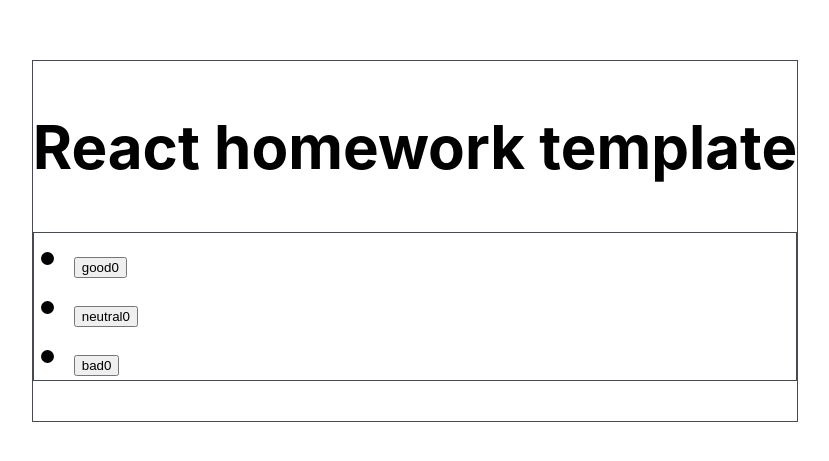
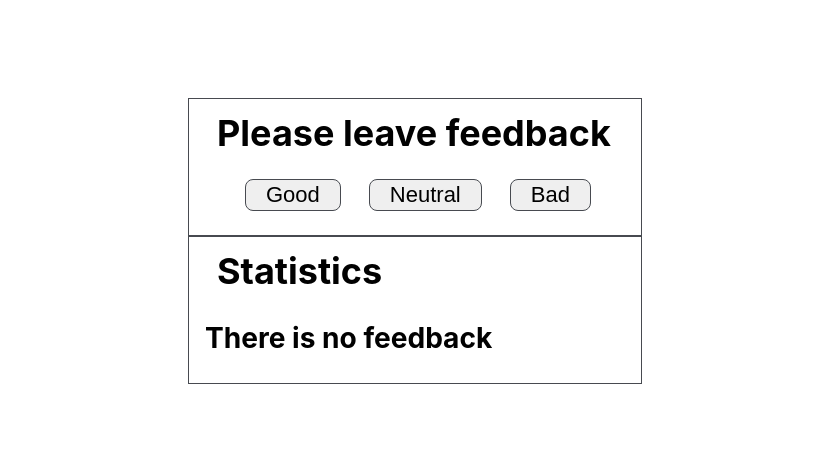
Before and after one commit to Alexander0Yusov/goit-react-hw-02-feedback, a React (Create React App) app: page / in a window 1280 px wide. Shown: the part 159-620 px from the top of the page, without its empty margins (225-1054 px from the left). Built offline with nearby package versions, Linux system fonts and the light colour scheme.

Commit message:
almost done

```diff
--- a/src/components/App.jsx
+++ b/src/components/App.jsx
@@ -1,6 +1,7 @@
 import { Component } from 'react';
 import { Section } from './Section/Section';
 import { FeedbackOptions } from './FeedbackOptions/FeedbackOptions';
+import { Statistics } from './Statistics/Statistics';
 
 export class App extends Component {
   state = {
@@ -23,24 +24,49 @@ export class App extends Component {
     });
   };
 
+  countTotalFeedback = () => {
+    return this.state.good + this.state.neutral + this.state.bad;
+  };
+
+  countPositiveFeedbackPercentage = () => {
+    return (
+      (this.state.good * 100) /
+      (this.state.good + this.state.neutral + this.state.bad)
+    ).toFixed(0);
+  };
+
   render() {
     return (
       <div
         style={{
           height: '100vh',
           display: 'flex',
+          flexDirection: 'column',
           justifyContent: 'center',
           alignItems: 'center',
           fontSize: 40,
           color: '#010101',
         }}
       >
-        <Section title="React homework template">
+        <Section title="Please leave feedback">
           <FeedbackOptions
             options={this.state}
             onLeaveFeedback={this.handleButtonClick}
           />
         </Section>
+        <Section title="Statistics">
+          {this.countTotalFeedback() ? (
+            <Statistics
+              good={this.state.good}
+              neutral={this.state.neutral}
+              bad={this.state.bad}
+              total={this.countTotalFeedback()}
+              positivePercentage={this.countPositiveFeedbackPercentage()}
+            />
+          ) : (
+            <h3>There is no feedback</h3>
+          )}
+        </Section>
       </div>
     );
   }
--- a/src/components/FeedbackOptions/FeedbackOptions.jsx
+++ b/src/components/FeedbackOptions/FeedbackOptions.jsx
@@ -10,9 +10,14 @@ export class FeedbackOptions extends Component {
       <ul className={css.buttonSet}>
         {Object.keys(options).map(item => (
           <li key={item}>
-            <button onClick={onLeaveFeedback} name={item} type="button">
-              {item}
-              {options[item]}
+            <button
+              onClick={onLeaveFeedback}
+              className={css.feedbackButton}
+              name={item}
+              type="button"
+            >
+              {item.charAt(0).toUpperCase() + item.slice(1)}
+              {/* {options[item]} */}
             </button>
           </li>
         ))}
--- a/src/components/FeedbackOptions/FeedbackOptions.module.css
+++ b/src/components/FeedbackOptions/FeedbackOptions.module.css
@@ -1,3 +1,23 @@
 .buttonSet {
+  display: flex;
+}
+
+.feedbackButton {
+  display: block;
+  height: 32px;
+  padding: 0 20px;
+  margin-right: 28px;
   border: 1px solid #474a50;
+  border-radius: 8px;
+
+  font-size: 22px;
+  cursor: pointer;
 }
+
+.feedbackButton:not(:last-child) {
+  margin-right: 28px;
+}
+
+.feedbackButton:active {
+  box-shadow: 0 0 40px rgba(0, 0, 0, 0.2) inset;
+}
--- a/src/components/Section/Section.module.css
+++ b/src/components/Section/Section.module.css
@@ -1,3 +1,12 @@
 .section {
+  display: block;
   border: 1px solid #474a50;
+
+  font-size: 24px;
+  width: 420px;
+  padding: 0 16px;
 }
+
+h2 {
+  margin: 12px;
+}
--- /dev/null
+++ b/src/components/Statistics/Statistics.jsx
@@ -0,0 +1,17 @@
+import { Component } from 'react';
+
+export class Statistics extends Component {
+  render() {
+    const { positivePercentage, total, good, neutral, bad } = this.props;
+
+    return (
+      <ul>
+        <li>Good: {good}</li>
+        <li>Neutral: {neutral}</li>
+        <li>Bad: {bad}</li>
+        <li>Total: {total}</li>
+        <li>Positive feedback: {positivePercentage}%</li>
+      </ul>
+    );
+  }
+}
--- a/src/index.css
+++ b/src/index.css
@@ -13,3 +13,7 @@ code {
   font-family: source-code-pro, Menlo, Monaco, Consolas, 'Courier New',
     monospace;
 }
+
+li {
+  list-style: none;
+}
```
Also changed, not shown: src/components/Statistics/Statistics.css (added).
